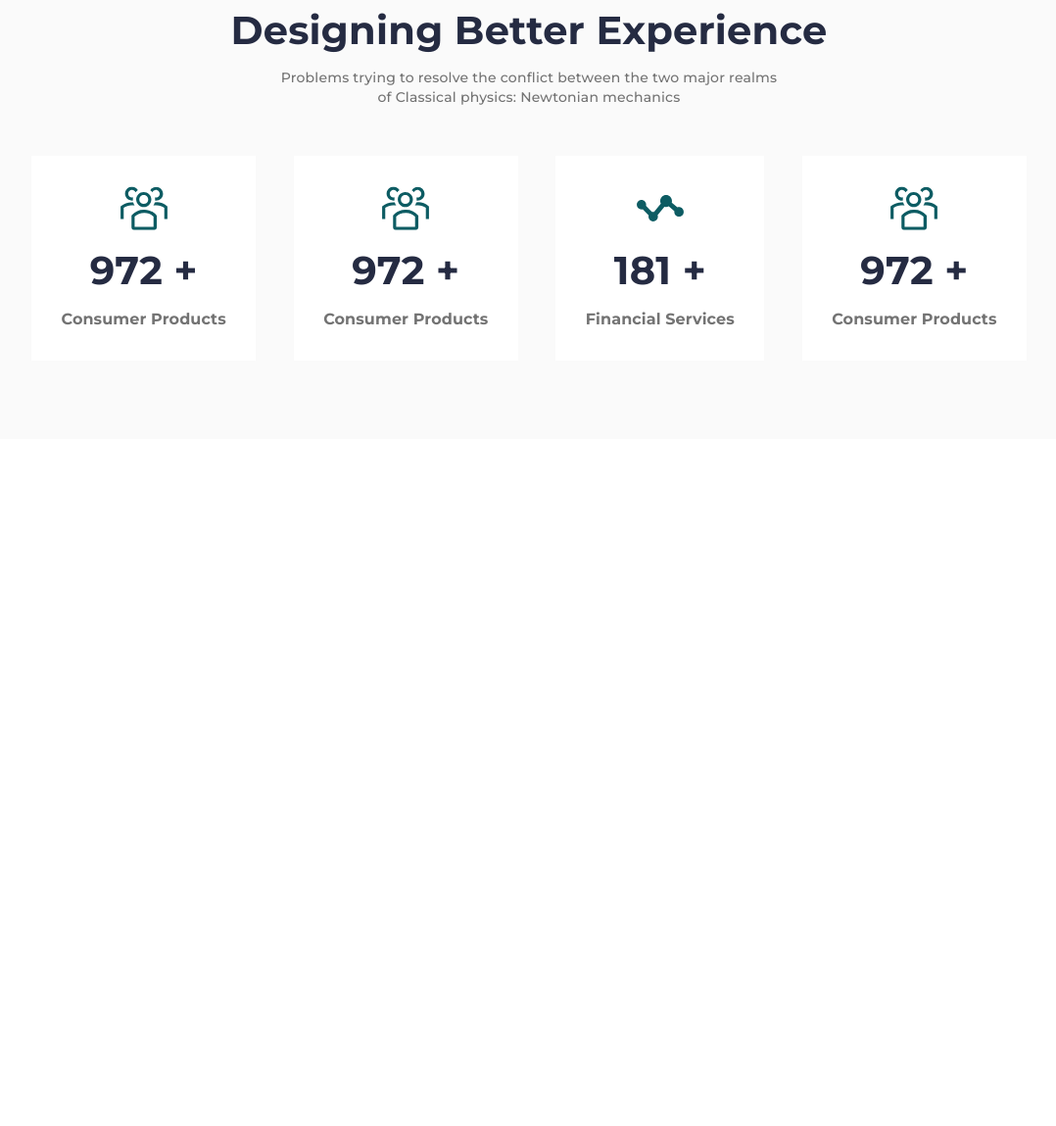
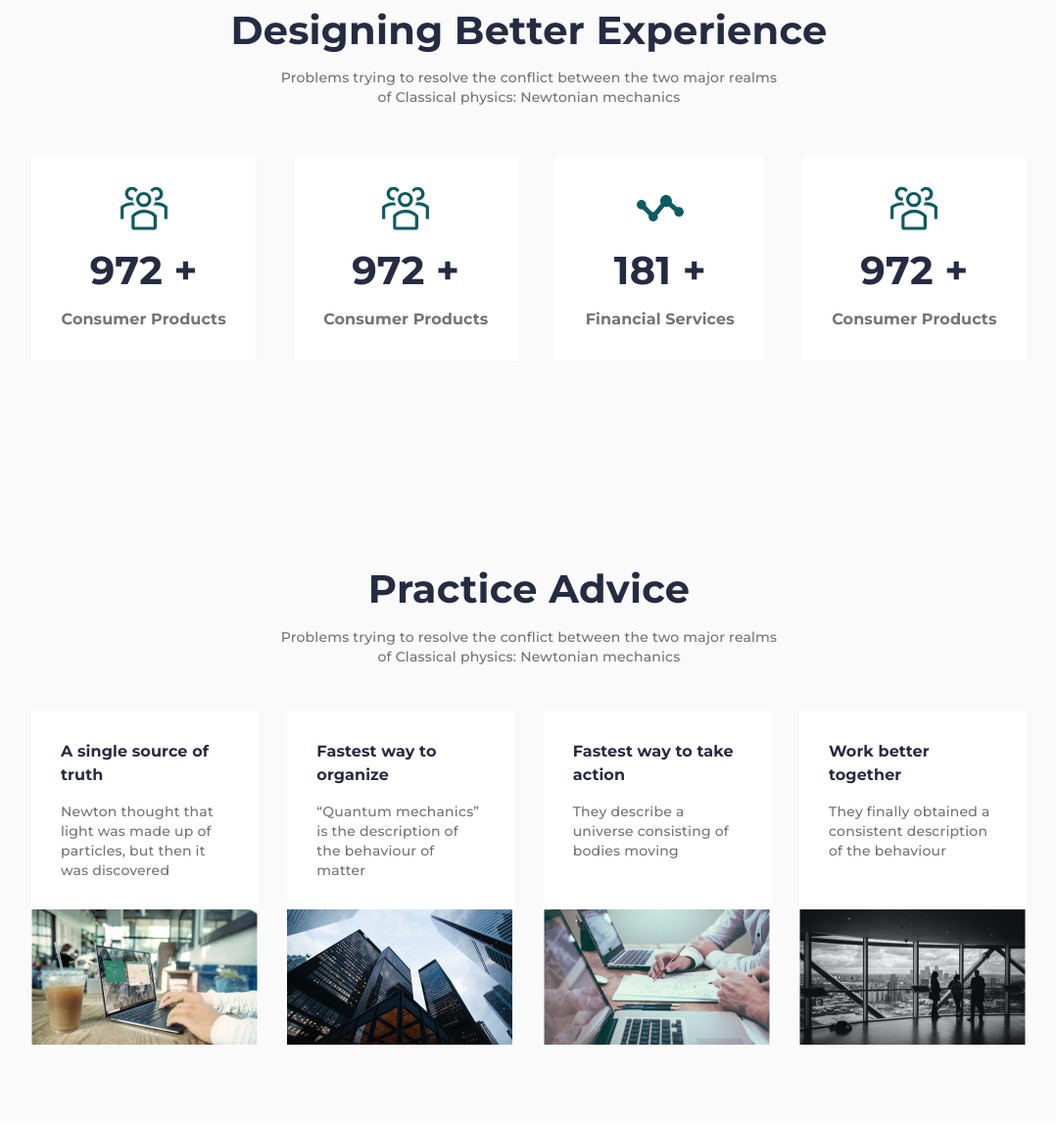
Before and after one commit to mrakas1993/relvise_project, a plain HTML site: page index.html in a window 1280 px wide. Shown: the part 984-2133 px from the top of the page at 98% size, without its empty margins (100-1178 px from the left). Before the commit the page ends 1432 px from the top, so only its background shows below. Drawn offline with Linux system fonts and the light colour scheme; grey boxes are pictures that could not be loaded.

Commit message:
section practice

```diff
--- a/index.html
+++ b/index.html
@@ -123,6 +123,87 @@
                 </div>
             </div>
         </section>
+        <section class="practice">
+            <div class="container">
+                <div class="head">
+                    <h2 class="head-title">
+                        Practice Advice
+                    </h2>
+                    <p class="head-text">
+                        Problems trying to resolve the conflict between
+                        the two major realms of Classical physics: Newtonian mechanics
+                    </p>
+                </div>
+                <div class="practice-box">
+                    <div class="practice-box__item practice-item">
+                        <div class="practice-item__info">
+                            <div class="info-title">
+                                A single source
+                                of truth
+                            </div>
+                            <div class="info-text">
+                                Newton thought that
+                                light was made up of
+                                particles, but then it
+                                was discovered
+                            </div>
+                        </div>
+                        <div class="practice-item__img">
+                            <img src="img/media.jpg" alt="media">
+                        </div>
+                    </div>
+                    <div class="practice-box__item practice-item">
+                        <div class="practice-item__info">
+                            <div class="info-title">
+                                Fastest way to
+                                organize
+                            </div>
+                            <div class="info-text">
+                                “Quantum mechanics”
+                                is the description of the
+                                behaviour of matter
+                            </div>
+                        </div>
+                        <div class="practice-item__img">
+                            <img src="img/tower.jpg" alt="media">
+                        </div>
+                    </div>
+                    <div class="practice-box__item practice-item">
+                        <div class="practice-item__info">
+                            <div class="info-title">
+                                Fastest way to
+                                take action
+                            </div>
+                            <div class="info-text">
+                                They describe a
+                                universe consisting of
+                                bodies moving
+                            </div>
+                        </div>
+                        <div class="practice-item__img">
+                            <img src="img/laptop.jpg" alt="media">
+                        </div>
+                    </div>
+                    <div class="practice-box__item practice-item">
+                        <div class="practice-item__info">
+                            <div class="info-title">
+                                Work better
+                                together
+                            </div>
+                            <div class="info-text">
+                                They finally obtained
+                                a consistent description
+                                of the behaviour
+                            </div>
+                        </div>
+                        <div class="practice-item__img">
+                            <img src="img/office.jpg" alt="media">
+                        </div>
+                    </div>
+                </div>
+            </div>
+        </section>
+        <iframe width="600" height="442" src="https://www.youtube.com/embed/9q4Eh2U9O-Y" title="YouTube video player" frameborder="0" allow="accelerometer; autoplay; clipboard-write; encrypted-media; gyroscope; picture-in-picture" allowfullscreen></iframe>
     </div>
 </body>
 </html>
--- a/style/style.css
+++ b/style/style.css
@@ -239,3 +239,38 @@ body{
     letter-spacing: 0.1px;
     color: #737373;
 }
+.practice {
+    background: #FAFAFA;
+    padding-top: 125px;
+    padding-bottom: 80px;
+}
+.practice-box {
+    padding-top: 45px;
+    display: flex;
+    justify-content: space-between;
+}
+.practice-box__item {
+    background: white;
+}
+.practice-item__info {
+    max-width: 232px;
+    min-height: 203px;
+    padding: 30px;
+}
+.info-title {
+    font-weight: bold;
+    font-size: 16px;
+    line-height: 150%;
+    letter-spacing: 0.1px;
+    color: #252B42;
+}
+.info-text {
+    font-weight: 500;
+    font-size: 14px;
+    line-height: 143%;
+    letter-spacing: 0.2px;
+    color: #737373;
+    padding-top: 15px;
+}
+.practice-item__img {
+}
```
Also changed, not shown: img/laptop.jpg (added), img/media.jpg (added), img/office.jpg (added), img/tower.jpg (added).
